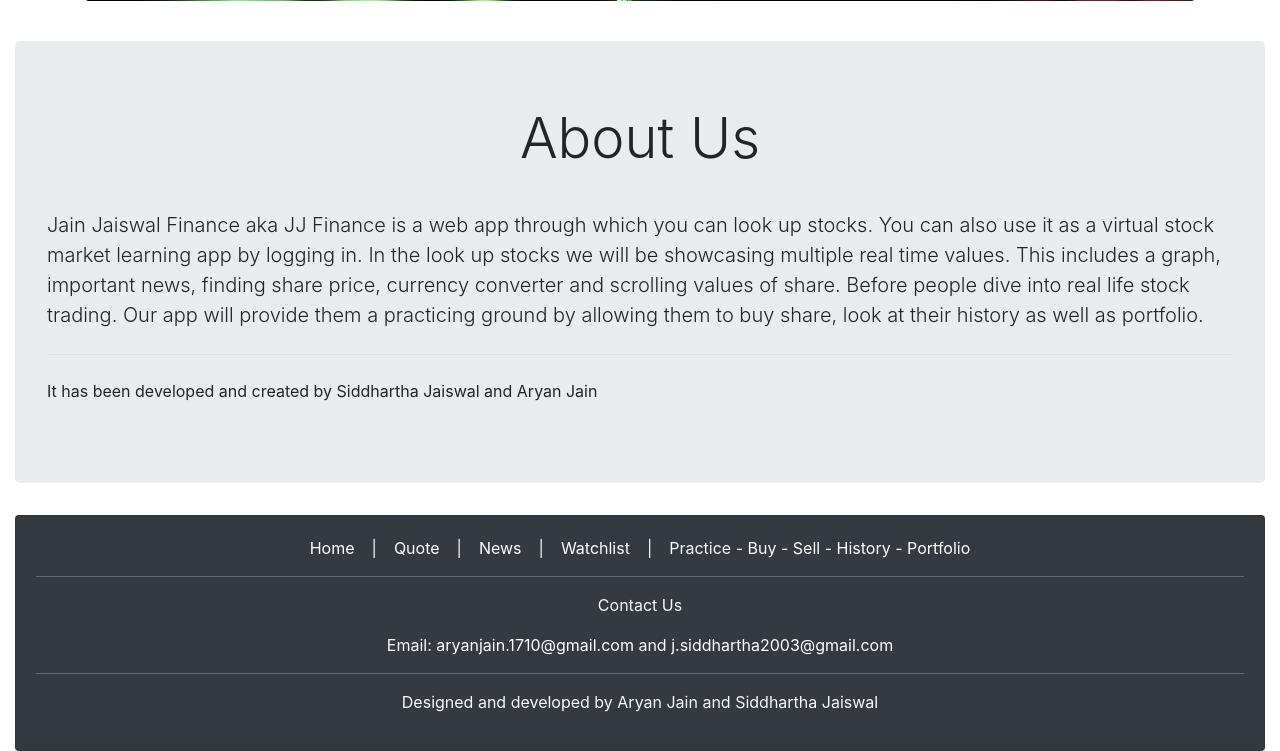
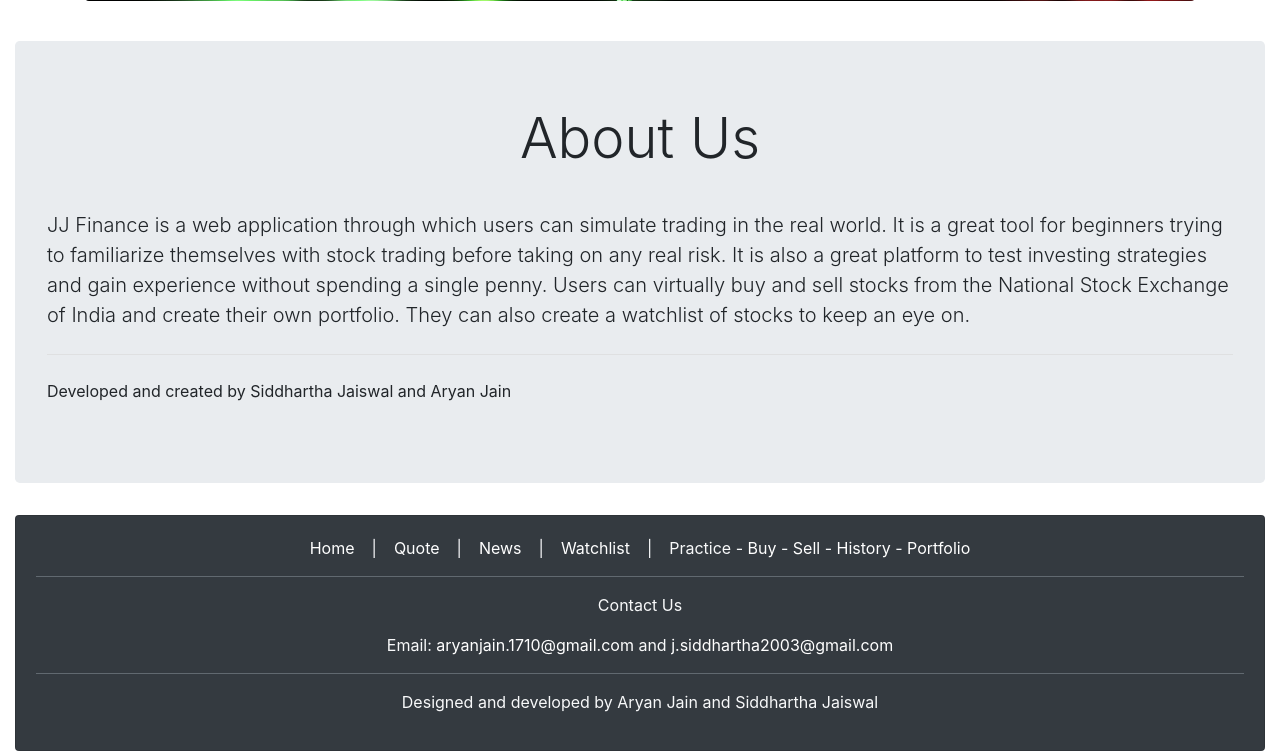
Before and after one commit to Siddharthajz/JJ-Finance, a Flask app: page / in a window 1280 px wide. Shown: the part 607-1358 px from the top of the page. Run offline with Flask 2, Linux system fonts and the light colour scheme; some libraries are stand-ins or nearby versions.

Commit message:
Changed the description on the home page

```diff
--- a/templates/home.html
+++ b/templates/home.html
@@ -22,15 +22,25 @@
 <br>
   <div class="jumbotron">
     <h1 class="display-4">About Us</h1>
-    <p class="lead text-left"><br>Jain Jaiswal Finance aka JJ Finance is a web app through which you can look up stocks. You can also use it as a virtual stock market learning app by logging in. In the look up stocks we will be showcasing multiple real time values. This includes a graph, important news, finding share price, currency converter and scrolling values of share. Before people dive into real life stock trading. Our app will provide them a practicing ground by allowing them to buy share, look at their history as well as portfolio.</p>
+    <p class="lead text-left"><br>JJ Finance is a web application through which users can simulate trading in the real world. It is a great tool for beginners trying to familiarize themselves with stock trading before taking on any real risk. It is also a great platform to test investing strategies and gain experience without spending a single penny. Users can virtually buy and sell stocks from the National Stock Exchange of India and create their own portfolio. They can also create a watchlist of stocks to keep an eye on.</p>
     <hr class="my-4 bg-light">
-    <p class = "text-left">It has been developed and created by Siddhartha Jaiswal and Aryan Jain</p>
+    <p class = "text-left">Developed and created by Siddhartha Jaiswal and Aryan Jain</p>
   </div>
 
   <div class="card text-center bg-dark">
     <div class="card-body">
 
-      <p class="card-text text-light"><a href='/' target="_blank" style="color:white; text-decoration:none" >Home</a> &ensp; | &ensp; <a href='/quote' target="_blank" style="color:white; text-decoration:none" >Quote </a> &ensp; | &ensp; <a href='/news' target="_blank" style="color:white; text-decoration:none" >News</a> &ensp; | &ensp; <a href='/watchlist' target="_blank" style="color:white; text-decoration:none" >Watchlist</a> &ensp; | &ensp; Practice - <a href='/buy' target="_blank" style="color:white; text-decoration:none">Buy</a> - <a href='/sell' target="_blank" style="color:white; text-decoration:none">Sell</a> - <a href='/history' target="_blank" style="color:white; text-decoration:none">History</a> - <a href='/portfolio' target="_blank" style="color:white; text-decoration:none">Portfolio</a></p>
+      <p class="card-text text-light">
+        <a href='/' target="_blank" style="color:white; text-decoration:none" >Home</a>
+        &ensp; | &ensp;
+        <a href='/quote' target="_blank" style="color:white; text-decoration:none" >Quote </a>
+        &ensp; | &ensp;
+        <a href='/news' target="_blank" style="color:white; text-decoration:none" >News</a>
+        &ensp; | &ensp;
+        <a href='/watchlist' target="_blank" style="color:white; text-decoration:none" >Watchlist</a>
+        &ensp; | &ensp;
+        Practice - <a href='/buy' target="_blank" style="color:white; text-decoration:none">Buy</a> - <a href='/sell' target="_blank" style="color:white; text-decoration:none">Sell</a> - <a href='/history' target="_blank" style="color:white; text-decoration:none">History</a> - <a href='/portfolio' target="_blank" style="color:white; text-decoration:none">Portfolio</a>
+      </p>
 
     <hr class="my-3 bg-secondary">
 
```
